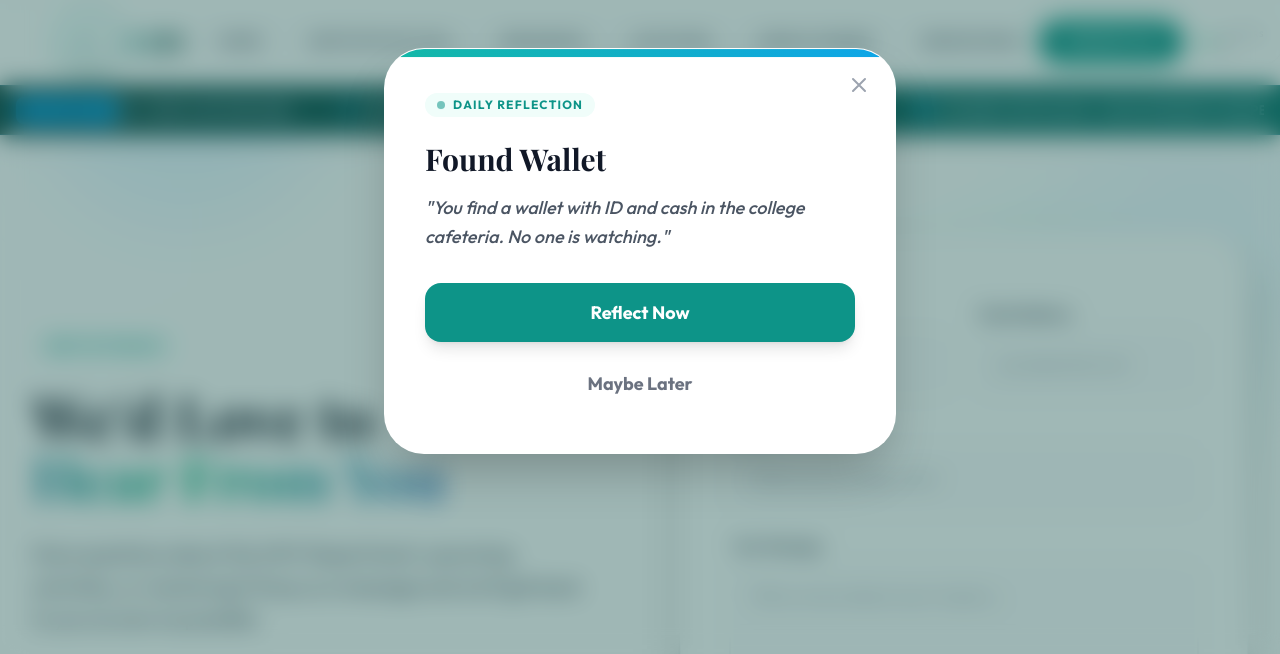
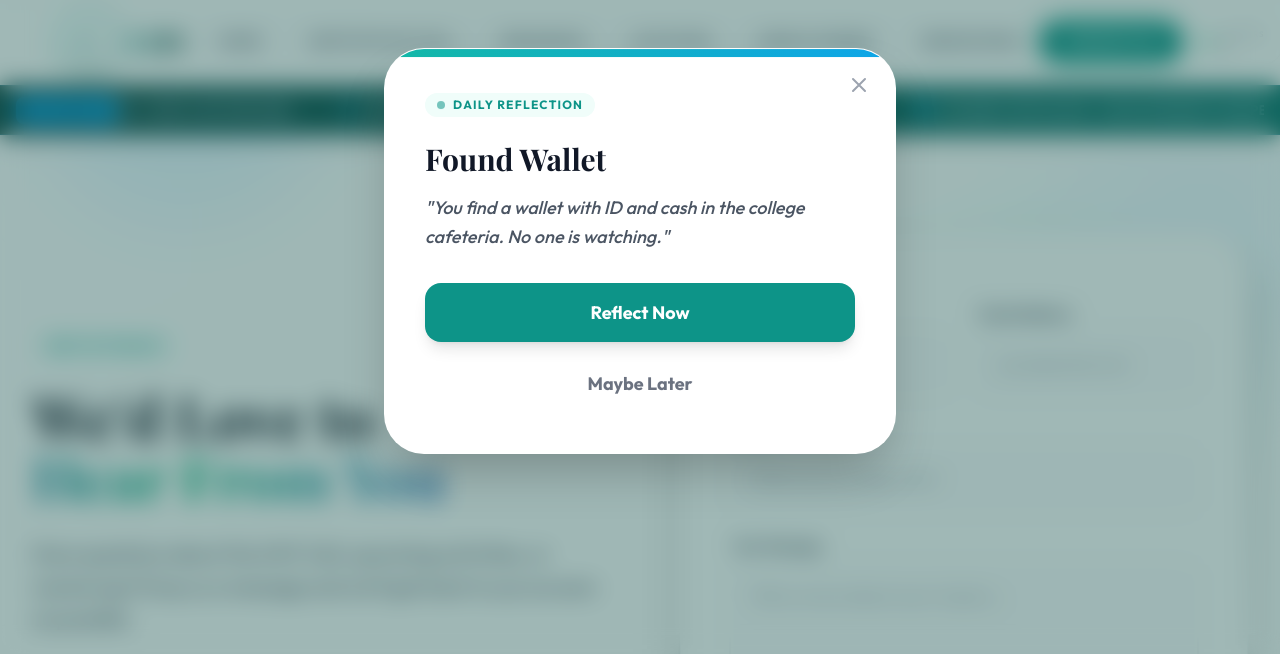
Before and after one commit to MayurKharat0390/UHV-Website, a Django app: page /contact-us/ in a window 1280 px wide. Shown: the part 146-800 px from the top of the page. Run offline with Django 5.2, Linux system fonts and the light colour scheme; data comes from the database, SQL or seed files in the repository; some libraries are stand-ins or nearby versions; some web fonts are replaced.

Commit message:
Rename UHV Department to UHV Cell and update Campus Incharge to Mr. Ganesh Borade

```diff
--- a/uhv_project/core/views.py
+++ b/uhv_project/core/views.py
@@ -75,8 +75,7 @@ def uhv_cell(request):
         {"sr": "", "role": "Faculty Representative", "name": "Ms. Vaishnavi Pujari", "dept": "Asst. Professor - Computer Science and Engineering (AIML)", "image": "images/team/vaishnavi_pujari.png"},
         {"sr": "", "role": "Faculty Representative", "name": "Ms Pratima Kalokhe", "dept": "Asst. Professor - Civil Engineering", "image": "images/team/pratima_kalokhe.png"},
         {"sr": 5, "role": "Staff Representative", "name": "Mr. Sanjeev Upendra Aboti", "dept": "Registrar - Office", "image": "images/team/sanjeev_aboti.png"},
-        {"sr": "", "role": "Staff Representative", "name": "Mr. Pratap Deokar", "dept": "Campus Incharge", "image": "images/team/pratap_deokar.png"},
-        {"sr": "", "role": "Staff Representative", "name": "Mr. Ganesh Borade", "dept": "Support – Hostel Warden"},
+        {"sr": "", "role": "Staff Representative", "name": "Mr. Ganesh Borade", "dept": "Campus Incharge"},
     ]
 
     return render(request, 'core/uhv_cell.html', {
--- a/uhv_project/templates/core/contact.html
+++ b/uhv_project/templates/core/contact.html
@@ -24,7 +24,7 @@
                     We'd Love to <br><span class="gradient-text">Hear From You</span>
                 </h1>
                 <p class="text-xl text-gray-600 mb-12 font-medium leading-relaxed">
-                    Have questions about the UHV Department, upcoming activities, or mentoring? Drop us a message and
+                    Have questions about the UHV Cell, upcoming activities, or mentoring? Drop us a message and
                     we'll get back to you as soon as possible.
                 </p>
 
--- a/uhv_project/templates/core/contact_success.html
+++ b/uhv_project/templates/core/contact_success.html
@@ -12,7 +12,7 @@
             </svg>
         </div>
         <h1 class="text-4xl md:text-5xl font-serif font-black text-gray-900 mb-6">Message Sent!</h1>
-        <p class="text-xl text-gray-600 mb-12 font-medium">Thank you for reaching out to the UHV Department. Your
+        <p class="text-xl text-gray-600 mb-12 font-medium">Thank you for reaching out to the UHV Cell. Your
             inquiry has been received, and we'll get back to you shortly.</p>
         <a href="{% url 'core:home' %}"
             class="inline-block bg-primary-600 text-white px-10 py-4 rounded-full font-bold shadow-lg hover:bg-primary-700 transition-all">
--- a/uhv_project/uhv_project/settings.py
+++ b/uhv_project/uhv_project/settings.py
@@ -183,13 +183,13 @@ JAZZMIN_SETTINGS = {
     # Title on the login screen and main admin
     "site_title": "UHV Admin",
     "site_header": "Universal Human Values",
-    "site_brand": "UHV Department",
+    "site_brand": "UHV Cell",
     "site_logo": None,
     "login_logo": None,
     "welcome_sign": "Welcome to UHV Admin Dashboard",
 
     # Copyright on the footer
-    "copyright": "UHV Department",
+    "copyright": "UHV Cell",
 
     # The model admin to search from the search bar, search bar omitted if excluded
     "search_model": "users.CustomUser",
```
Also changed, not shown: README.md, uhv_project/README.md.
